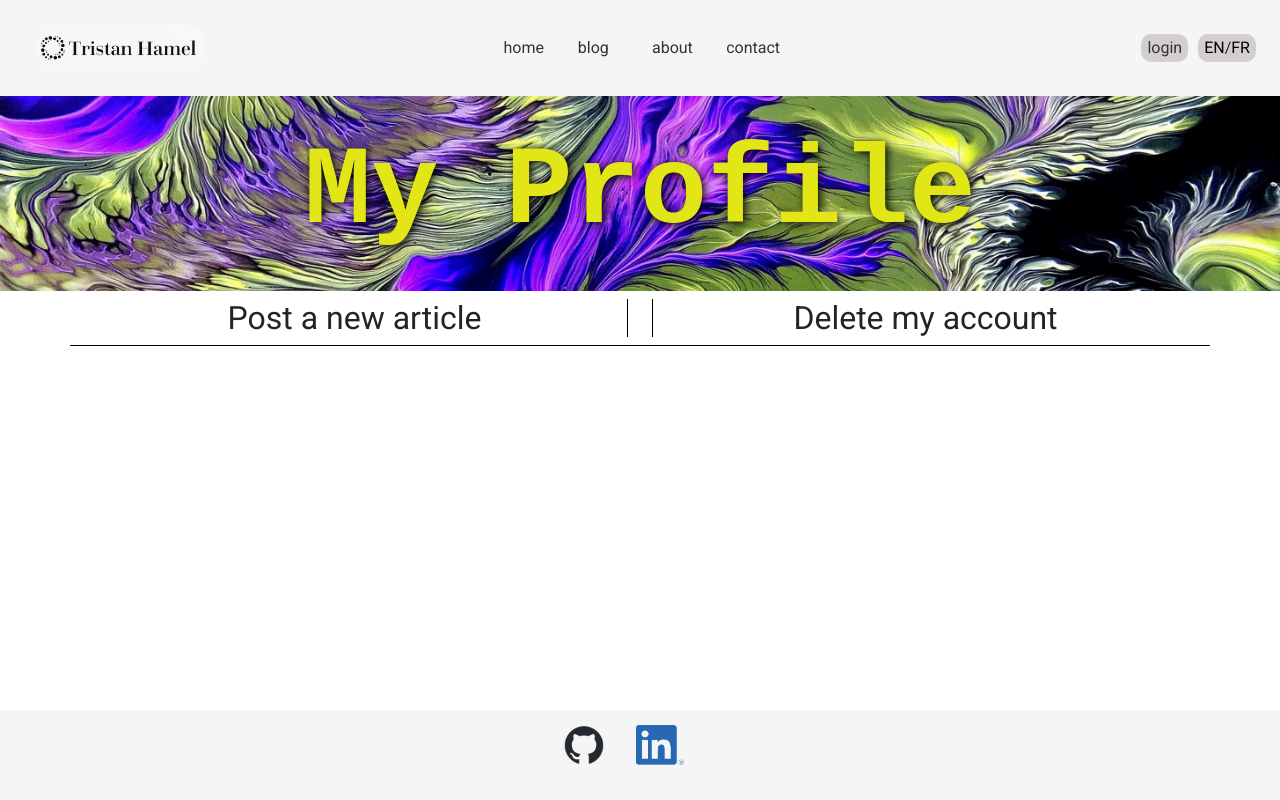
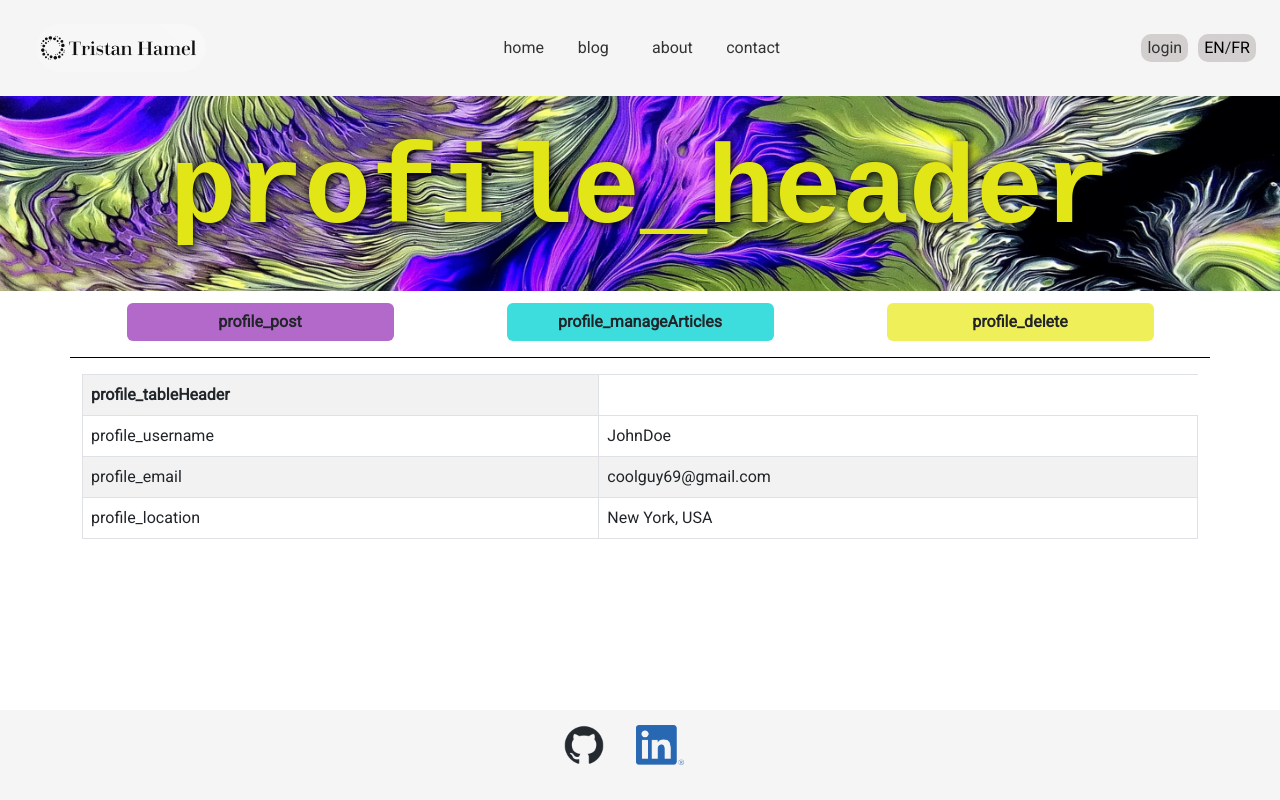
Before and after one commit to T-Hamel94/PersonnalWebsite, a React (Create React App) app: page /myprofile in a window 1280 px wide. Built offline with nearby package versions, Linux system fonts and the light colour scheme; no server answers.

Commit message:
Adding a confirmation modal to the profile page for accoutn deletion, finshing up the skeleton for the profile page.

```diff
--- /dev/null
+++ b/public/locales/en/logout.json
@@ -0,0 +1,4 @@
+{
+    "logout": "Logout",
+    "logout_success": "Logout successful!"
+}
--- /dev/null
+++ b/public/locales/en/profile.json
@@ -0,0 +1,10 @@
+{
+    "profile_header":"My Profile",
+    "profile_post":"Post a new article",
+    "profile_manageArticles": "Manage my articles",
+    "profile_delete": "Delete my account",
+    "profile_tableHeader": "User Info",
+    "profile_username": "Username:",
+    "profile_email": "Email:",
+    "profile_location": "Location:"
+}
--- /dev/null
+++ b/public/locales/fr/logout.json
@@ -0,0 +1,4 @@
+{
+    "logout": "Déconnexion",
+    "logout_success": "Déconnexion réussie!"
+}
--- /dev/null
+++ b/public/locales/fr/profile.json
@@ -0,0 +1,10 @@
+{
+    "profile_header":"Mon Profil",
+    "profile_post":"Publier un nouvel article",
+    "profile_manageArticles": "Gestion de mes articles",
+    "profile_delete": "Supprimer mon compte",
+    "profile_tableHeader": "Informations sur l'utilisateur",
+    "profile_username": "Nom d'utilisateur:",
+    "profile_email": "Addresse Courriel:",
+    "profile_location": "Emplacement:"
+}
--- /dev/null
+++ b/src/components/ConfirmationModal.js
@@ -0,0 +1,25 @@
+import React from 'react';
+import { Button, Modal } from 'react-bootstrap';
+
+const ConfirmationModal = ({ show, onHide, onConfirm, message, action }) => {
+  return (
+    <Modal show={show} onHide={onHide}>
+      <Modal.Header closeButton>
+        <Modal.Title>Confirmation</Modal.Title>
+      </Modal.Header>
+      <Modal.Body>
+        {message}
+      </Modal.Body>
+      <Modal.Footer>
+        <Button variant="secondary" onClick={onHide}>
+          Cancel
+        </Button>
+        <Button variant="danger" onClick={onConfirm}>
+          {action}
+        </Button>
+      </Modal.Footer>
+    </Modal>
+  );
+};
+
+export default ConfirmationModal;
--- a/src/pages/Profile.js
+++ b/src/pages/Profile.js
@@ -1,36 +1,72 @@
+import React, { useState } from 'react';
+import ConfirmationModal from '../components/ConfirmationModal';
+import { useLogout } from '../utils/Logout';
+import { useTranslation } from 'react-i18next';
 import '../styles/pages/profile.css';
-import React from 'react';
 
 function Profile() {
+  const [showConfirmation, setShowConfirmation] = useState(false);
+  const { t } = useTranslation('profile');
+  const logout = useLogout();
+
+  const handleDeleteAccount = () => {
+    setShowConfirmation(false);
+    console.log('deleting account');
+    logout();
+  };
+
   return (
     <div>
-
-      <div class="row m-0 p-0">
-        <div class="col-12 text-center m-0 p-0">
-          <h1 className='page-header' id='profileHeader'> My Profile</h1>
+      <div className="row m-0 p-0">
+        <div className="col-12 text-center m-0 p-0">
+          <h1 className="page-header" id="profileHeader">{t('profile_header')}</h1>
         </div>
       </div>
 
-      <div className='container'>
-
-        <div className='row text-center' id='userOptions'>
-          <div className='col-6'>
-            <h2 className='user-profile-options' id='postArticle'>Post a new article</h2>
+      <div className="container">
+        <div className="row text-center mt-1 pb-2" id="userOptions">
+          <div className="col-4">
+            <h2 className="user-profile-options btn w-75" id="postArticle">{t('profile_post')}</h2>
           </div>
-          <div className='col-6'>
-            <h2 className='user-profile-options' id='deleteAccount'>Delete my account</h2>
+          <div className="col-4">
+            <h2 className="user-profile-options btn w-75" id="manageArticles">{t('profile_manageArticles')}</h2>
+          </div>
+          <div className="col-4">
+            <h2 className="user-profile-options btn w-75" id="deleteAccount" onClick={() => setShowConfirmation(true)}>{t('profile_delete')}</h2>
           </div>
         </div>
 
-        <div className='row'>
-          <div className='col-12'>
+        <table className="table table-bordered table-striped mt-3">
+          <tbody>
+            <tr>
+              <th>{t('profile_tableHeader')}</th>
+            </tr>
+            <tr>
+              <td>{t('profile_username')}</td>
+              <td>JohnDoe</td>
+            </tr>
+            <tr>
+              <td>{t('profile_email')}</td>
+              <td>coolguy69@gmail.com</td>
+            </tr>
+            <tr>
+              <td>{t('profile_location')}</td>
+              <td>New York, USA</td>
+            </tr>
+          </tbody>
+        </table>
 
-          </div>
-        </div>
+        <ConfirmationModal
+          show={showConfirmation}
+          onHide={() => setShowConfirmation(false)}
+          onConfirm={handleDeleteAccount}
+          message="Are you sure you want to delete your account?"
+          action="Delete"
+        />
+
       </div>
-
     </div>
-  )
+  );
 }
 
 export default Profile;
--- a/src/static/header/LogoutButton.js
+++ b/src/static/header/LogoutButton.js
@@ -1,27 +1,14 @@
-import React from 'react';
-import { toast } from 'react-toastify';
-import {useNavigate} from 'react-router-dom';
 import 'react-toastify/dist/ReactToastify.css';
+import {useLogout} from '../../utils/Logout.js'
+import { useTranslation } from 'react-i18next';
 
-export default function LogoutButton() {
-  const navigate = useNavigate();
-
-  function logout() {
-    localStorage.removeItem('authToken');
-    toast.success("Logout successful!", {
-      autoClose: 4000,
-      hideProgressBar: true,
-      onClose: () => {
-        setTimeout(() => {
-          navigate('/');
-          window.location.reload();
-        }, 2000);
-      }
-    });
-  }
+function LogoutButton() {
+  const logout = useLogout();
+  const { t } = useTranslation('logout');
 
   return (
-    <button className="no-style-btn" onClick={logout}>Logout</button>
+    <button className="no-style-btn" onClick={logout}>{t('logout')}</button>
   );
+}
 
-}
+export default LogoutButton;
--- a/src/styles/pages/profile.css
+++ b/src/styles/pages/profile.css
@@ -10,11 +10,18 @@
 }
 
 #postArticle{
-    border-right: solid 1px black;
+    background-color:rgba(157, 60, 187, 0.767);
+    font-weight: bold;
+}
+
+#manageArticles{
+    background-color:rgba(32, 216, 216, 0.863);
+    font-weight: bold;
 }
 
 #deleteAccount{
-    border-left: solid 1px black;
+    background-color: rgba(236, 236, 57, 0.836);
+    font-weight: bold;
 }
 
 .user-profile-options {
@@ -25,3 +32,9 @@
     transform: scale(1.2);
     cursor: pointer;
 }
+
+@media screen and (max-width: 448px){
+    #profileHeader{
+        font-size: 20vw;
+    }
+}
--- /dev/null
+++ b/src/utils/Logout.js
@@ -0,0 +1,26 @@
+import 'react-toastify/dist/ReactToastify.css';
+import { toast } from 'react-toastify';
+import { useNavigate } from 'react-router-dom';
+import { useCallback } from 'react';
+import { useTranslation } from 'react-i18next';
+
+export function useLogout() {
+  const navigate = useNavigate();
+  const { t } = useTranslation('logout');
+
+  const logout = useCallback(() => {
+    localStorage.removeItem('authToken');
+    toast.success(t('logout_success'), {
+      autoClose: 4000,
+      hideProgressBar: true,
+      onClose: () => {
+        setTimeout(() => {
+          navigate('/');
+          window.location.reload();
+        }, 2000);
+      }
+    });
+  }, [navigate]);
+
+  return logout;
+}
```
